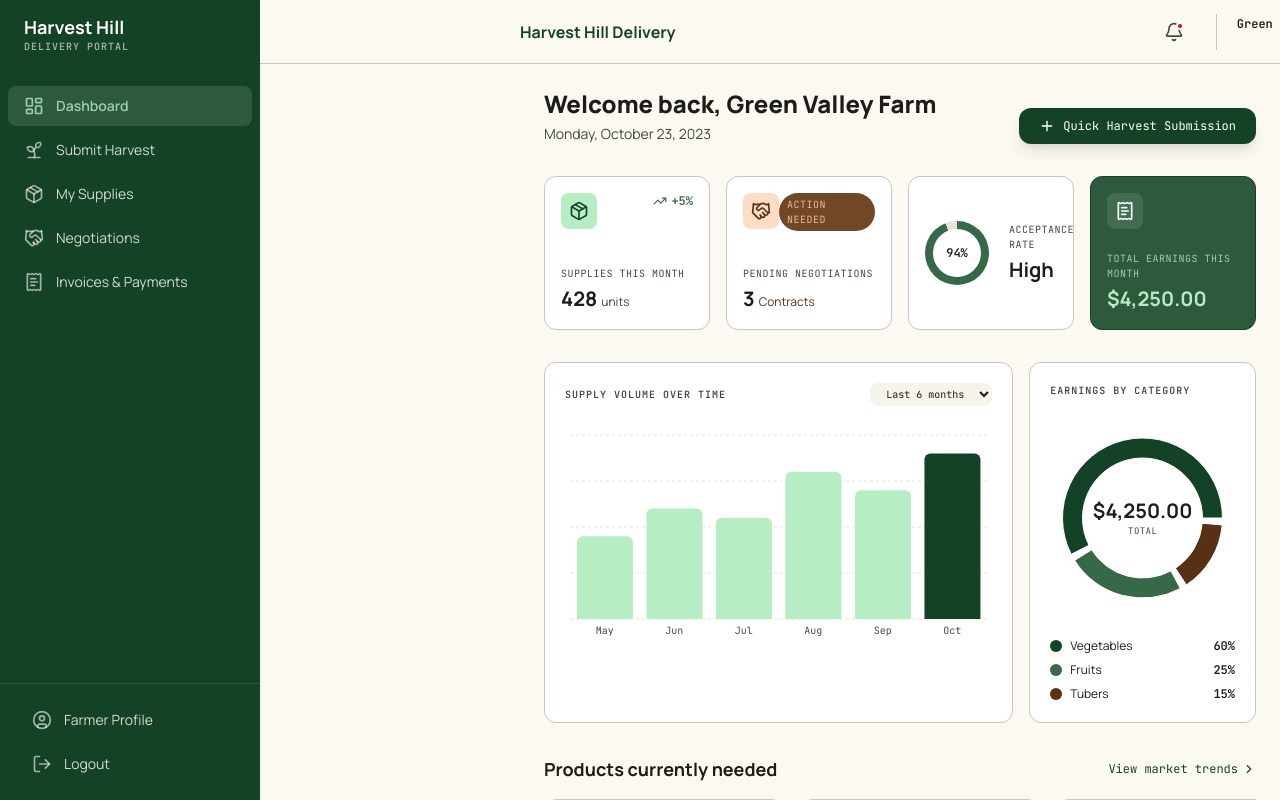
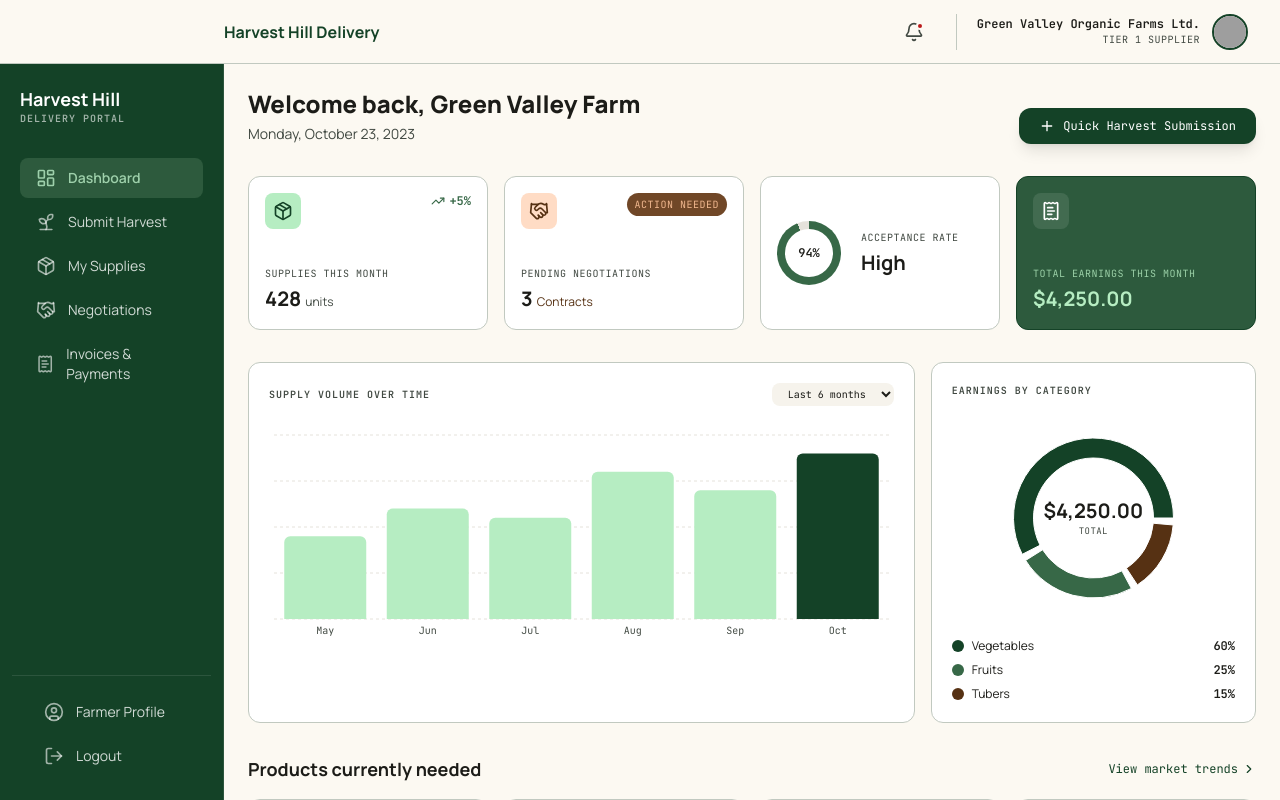
Before and after one commit to blessed-winner/harvest_hill_delivery, a Next.js app in the folder frontend/: page /farmer in a window 1280 px wide. Shown: the top 800 px of the page. Built offline with nearby package versions, Linux system fonts and the light colour scheme; grey boxes are pictures that could not be loaded.

Commit message:
Sidebar correction

```diff
--- a/frontend/src/portals/farmer/FarmerLayout.tsx
+++ b/frontend/src/portals/farmer/FarmerLayout.tsx
@@ -40,7 +40,7 @@ export default function Layout({ children, activeView, onViewChange }: LayoutPro
       />
       <div className="flex-grow flex flex-col min-w-0">
         <TopBar onMenuToggle={() => setIsMobileMenuOpen((prev) => !prev)} />
-        <main className="mt-[64px] lg:pl-[260px] pb-20 lg:pb-8 min-w-0">
+        <main className="mt-[64px] lg:pl-[224px] pb-20 lg:pb-8 min-w-0">
           {children}
         </main>
       </div>
--- a/frontend/src/portals/farmer/components/Sidebar.tsx
+++ b/frontend/src/portals/farmer/components/Sidebar.tsx
@@ -38,11 +38,11 @@ export default function Sidebar({ activeView, onViewChange, isOpen = false, onCl
 
   return (
     <aside className={cn(
-      "w-[260px] bg-primary flex flex-col h-screen sticky top-0 py-4 shadow-sm z-30 shrink-0 overflow-hidden transition-all duration-300",
-      isOpen ? "translate-x-0 fixed left-0" : "hidden lg:flex"
+      "w-56 h-[calc(100vh-64px)] fixed left-0 top-[64px] flex flex-col bg-primary border-r border-white/10 py-6 px-3 z-40 transition-all duration-300",
+      isOpen ? "translate-x-0" : "hidden lg:flex"
     )}>
       {/* Branding */}
-      <div className="px-6 mb-8 flex items-center justify-between">
+      <div className="px-2 mb-8 flex items-center justify-between">
         <div>
           <h1 className="text-lg font-bold text-white leading-tight font-sans">Harvest Hill</h1>
           <p className="text-[10px] uppercase tracking-widest text-white/60 font-bold font-mono">Delivery Portal</p>
--- a/frontend/src/portals/farmer/components/TopBar.tsx
+++ b/frontend/src/portals/farmer/components/TopBar.tsx
@@ -42,7 +42,7 @@ export default function TopBar({ onMenuToggle }: TopBarProps) {
   }, []);
 
   return (
-    <header className="h-[64px] w-full fixed top-0 z-50 bg-surface border-b border-outline-variant flex justify-between items-center px-4 sm:px-6 lg:pl-[260px] lg:pr-8">
+    <header className="h-[64px] w-full fixed top-0 z-50 bg-surface border-b border-outline-variant flex justify-between items-center px-4 sm:px-6 lg:pl-[224px] lg:pr-8">
       <div className="flex items-center gap-3">
         <h2 className="font-sans text-base font-bold text-primary">Harvest Hill Delivery</h2>
       </div>
```
